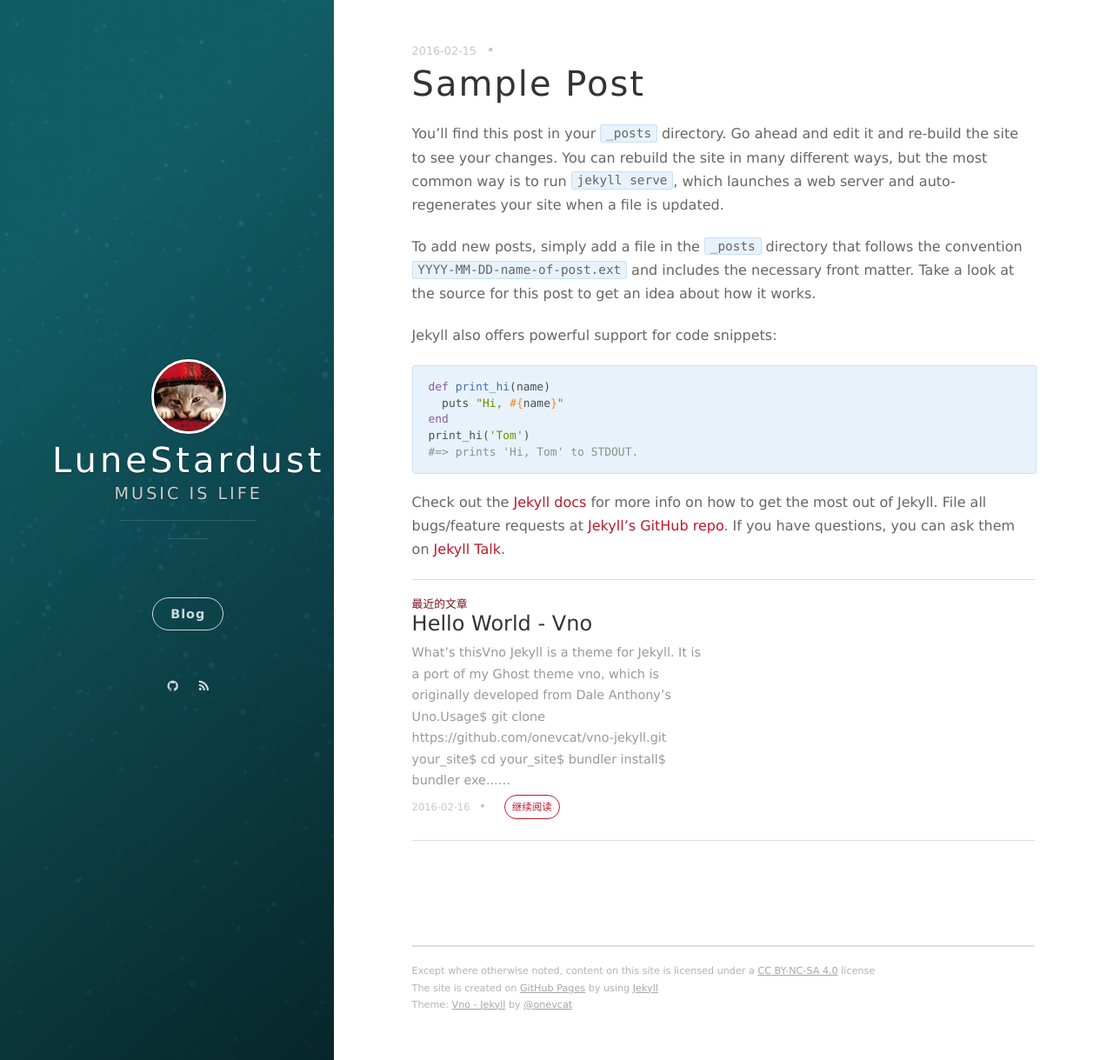
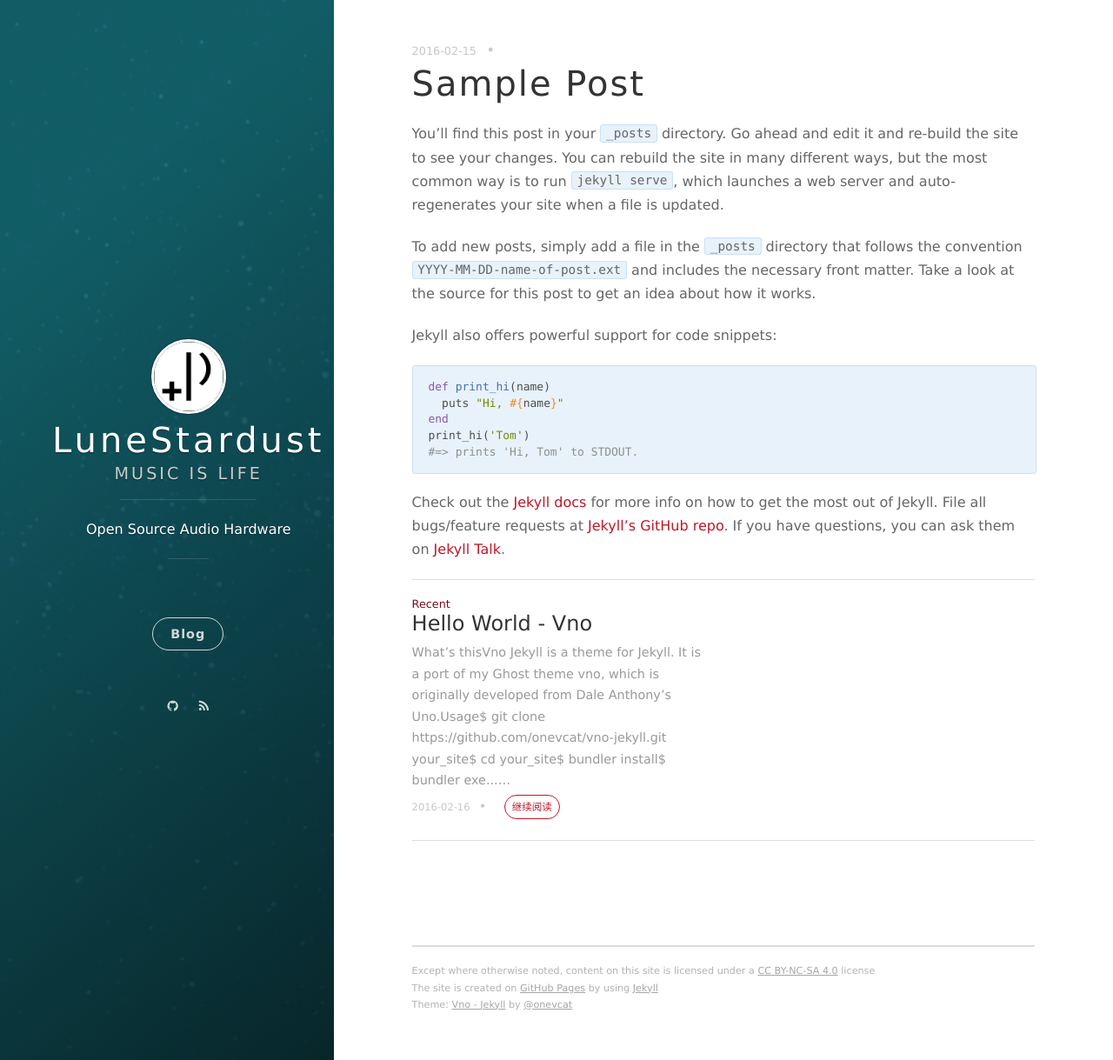
Before and after one commit to lunestardust/lunestardust.github.io, a Jekyll site: the page built from _posts/2016-02-15-sample-post.markdown, in a window 1280 px wide and 1219 px high. Shown: the whole window at 87% size. Built offline with Jekyll 4.4.1, drawn with Linux system fonts in a browser that asks for light colours; nearby versions of some CDN libraries; comment, search, counter and statistics services are not loaded.

Commit message:
change to english

```diff
--- a/_config.yml
+++ b/_config.yml
@@ -2,7 +2,7 @@
 title: LuneStardust
 subtitle: MUSIC IS LIFE
 #welcome_message: <a href="https://github.com/onevcat/vno-jekyll" target="_blank">Download the theme</a>
-#description: Vno Jekyll is a port of my Ghost theme vno.
+description: Open Source Audio Hardware
 #creator: <a href="http://onev.cat">@onevcat</a>
 
 #url: "http://vno.onevcat.com"
--- a/_includes/comments.html
+++ b/_includes/comments.html
@@ -17,7 +17,7 @@
             (d.head || d.body).appendChild(s);
         })();
     </script>
-    <noscript>要查看<a href="http://disqus.com/?ref_noscript"> Disqus </a>评论，请启用 JavaScript</noscript>
+    <noscript>Please enable JavaScript to support<a href="http://disqus.com/?ref_noscript"> Disqus </a> comments.</noscript>
 
   {% elsif site.comment.duoshuo %}
     <div class="ds-thread" data-thread-key="{{ page.url }}" data-title="{{ page.title }}" data-url="{{ page.url | prepend: site.baseurl | prepend: site.url }}"></div>
--- a/_includes/read-more.html
+++ b/_includes/read-more.html
@@ -2,7 +2,7 @@
    {% if page.next %}
    {% assign current = page.next %}
    <div class="read-more-item">
-       <span class="read-more-item-dim">最近的文章</span>
+       <span class="read-more-item-dim">Recent</span>
        <h2 class="post-list__post-title post-title"><a href="{{ current.url }}" title="link to {{ current.title }}">{{ current.title }}</a></h2>
        <p class="excerpt">{{ current.content | markdownify | strip_html | strip_newlines | truncate: 250 }}&hellip;</p>
        <div class="post-list__meta"><time datetime="{{current.date | date: date_to_xmlschema}}" class="post-list__meta--date date">{{current.date | date: "%F"}}</time> &#8226; <span class="post-list__meta--tags tags">{{current.tags | join:' '}}</span><a class="btn-border-small" href={{current.url}}>继续阅读</a></div>
@@ -12,7 +12,7 @@
    {% if page.previous %}
    {% assign current = page.previous %}
    <div class="read-more-item">
-       <span class="read-more-item-dim">更早的文章</span>
+       <span class="read-more-item-dim">Previous</span>
        <h2 class="post-list__post-title post-title"><a href="{{ current.url }}" title="link to {{ current.title }}">{{ current.title }}</a></h2>
        <p class="excerpt">{{ current.content | markdownify | strip_html | strip_newlines | truncate: 250 }}&hellip;</p>
        <div class="post-list__meta"><time datetime="{{current.date | date: date_to_xmlschema}}" class="post-list__meta--date date">{{current.date | date: "%F"}}</time> &#8226; <span class="post-list__meta--tags tags">{{current.tags | join:' '}}</span><a class="btn-border-small" href={{current.url}}>继续阅读</a></div>
--- a/_includes/side-panel.html
+++ b/_includes/side-panel.html
@@ -4,7 +4,7 @@
     <div class="panel-main__inner panel-inverted">
     <div class="panel-main__content">
 
-        <a href="/#blog" title="前往 {{ site.title }} 的主页" class="blog-button"><img src="/assets/images/avatar.jpg" width="80" alt="{{ site.title }} logo" class="panel-cover__logo logo" /></a>
+        <a href="/#blog" title="Go to the homepage of {{ site.title }}" class="blog-button"><img src="/assets/images/avatar.jpg" width="80" alt="{{ site.title }} logo" class="panel-cover__logo logo" /></a>
         <h1 class="panel-cover__title panel-title"><a href="/#blog" title="link to homepage for {{ site.title }}" class="blog-button">{{ site.title }}</a></h1>
         {% if site.subtitle %}
         <span class="panel-cover__subtitle panel-subtitle">{{site.subtitle}}</span>
```
Also changed, not shown: assets/images/avatar.jpg, 1 other file.
